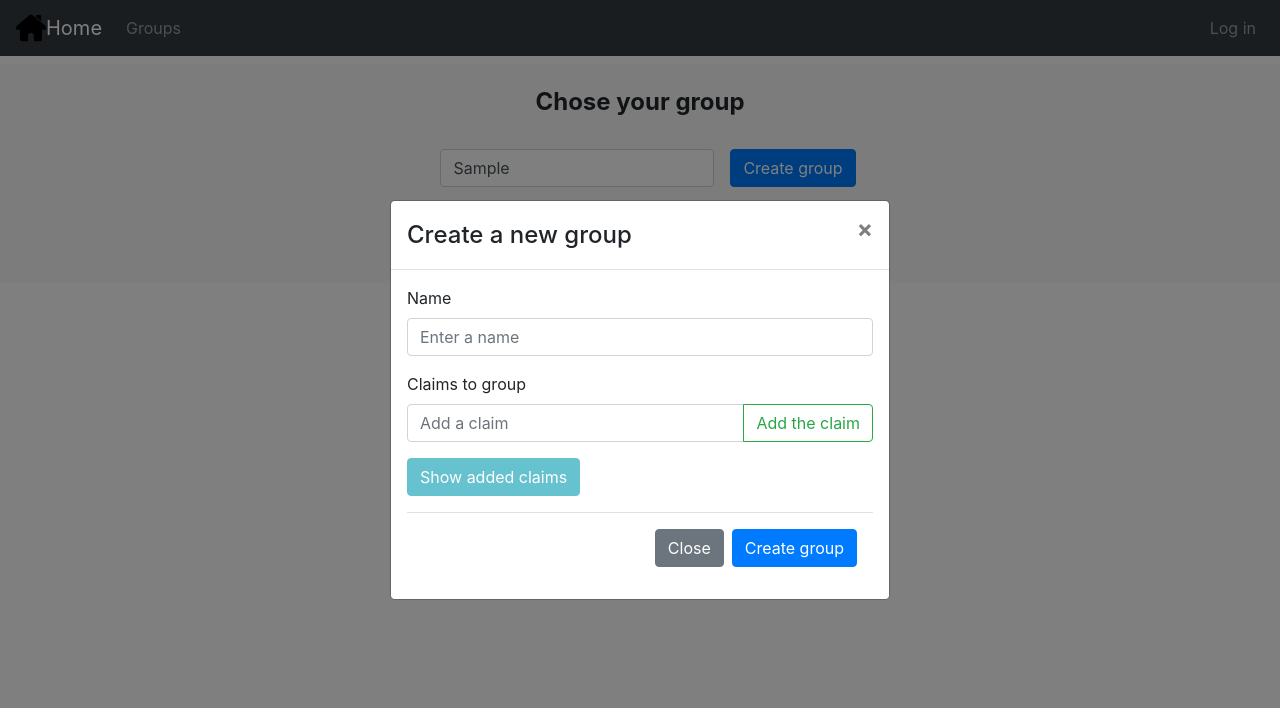
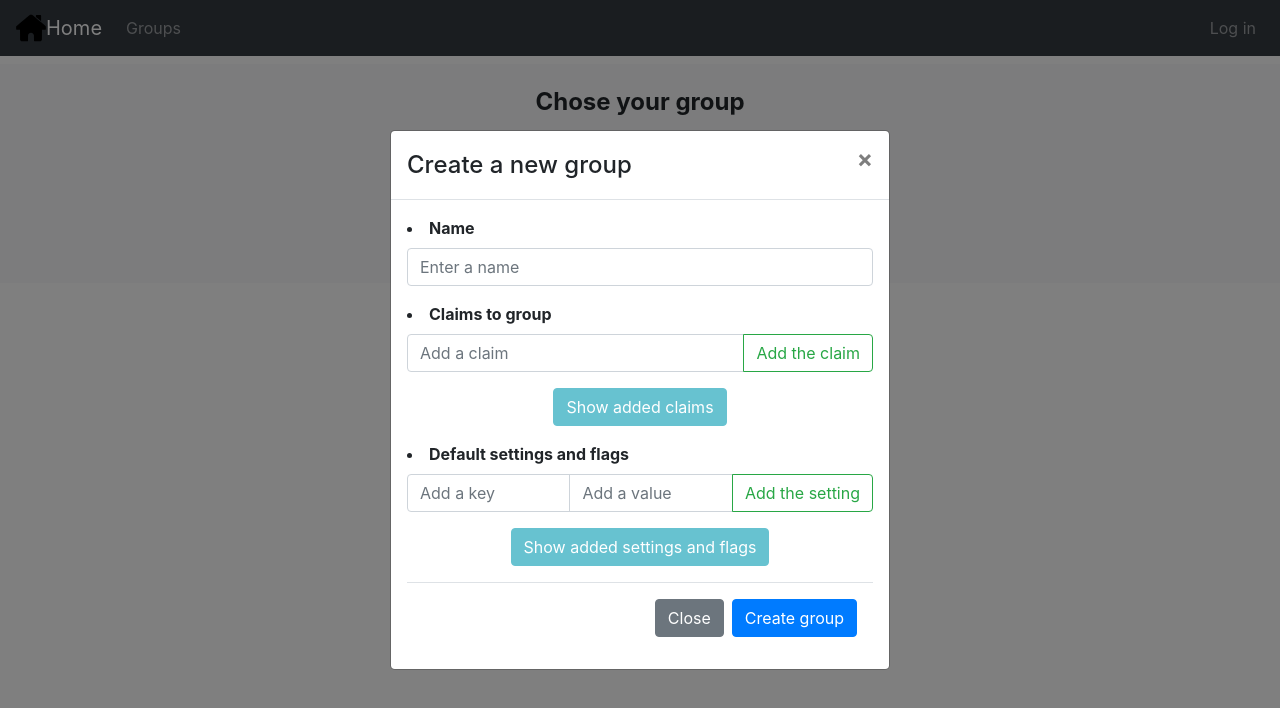
Before and after one commit to kassimii/Summer-Internship-Haufe, a React (Create React App) app in the folder frontend/: page / in a window 1280 px wide. Both pictures are taken after typing "Sample" into the empty fields and a click on the button "Create group". Shown: the top 708 px of the page. Built offline with nearby package versions, Linux system fonts and the light colour scheme.

Commit message:
Add, view and delete settings in create group modal

```diff
--- a/frontend/src/components/CreateGroupModal.js
+++ b/frontend/src/components/CreateGroupModal.js
@@ -15,6 +15,10 @@ import { store } from "../redux/store";
 export default function CreateGroupModal(props) {
   const [modalShow, setModalShow] = useState(false);
   const [currentClaim, setCurrentClaim] = useState("");
+  const [currentSetting, setCurrentSetting] = useState({
+    key: "",
+    value: "",
+  });
   const [group, setGroup] = useState({
     id: null,
     name: "",
@@ -22,13 +26,21 @@ export default function CreateGroupModal(props) {
     defaultSettings: [],
   });
 
+  // Modal display helpers
   const handleClose = () => setModalShow(false);
   const handleShow = () => setModalShow(true);
+  // Form Control helpers
   const handleClaim = () => {
     handleChange({
       target: { name: "claimToGroupMapping", value: currentClaim },
     });
     setCurrentClaim("");
+  };
+  const handleSetting = () => {
+    handleChange({
+      target: { name: "defaultSettings", value: currentSetting },
+    });
+    setCurrentSetting({ key: "", value: "" });
   };
   const deleteClaim = (event) => {
     let newMapping = group.claimToGroupMapping.filter(
@@ -37,6 +49,14 @@ export default function CreateGroupModal(props) {
     setGroup({ ...group, claimToGroupMapping: newMapping });
   };
 
+  const deleteSetting = (event) => {
+    let newSettings = group.defaultSettings.filter((setting) => {
+      return setting.key !== event.target.value;
+    });
+    setGroup({ ...group, defaultSettings: newSettings });
+  };
+
+  // Handling change to the state of the input
   function handleChange({ target }) {
     if (target.name === "name")
       setGroup({ ...group, [target.name]: target.value });
@@ -49,6 +69,7 @@ export default function CreateGroupModal(props) {
   }
 
   const handleSubmit = (event) => {
+    setGroup({ ...group, id: Math.round(Math.random() * 100) });
     event.preventDefault();
     props.createGroup(group);
     const unsubscribe = store.subscribe(() => {
@@ -56,8 +77,6 @@ export default function CreateGroupModal(props) {
       unsubscribe();
     });
   };
-
-  console.log(group);
 
   return (
     <>
@@ -78,8 +97,11 @@ export default function CreateGroupModal(props) {
         </Modal.Header>
         <Modal.Body>
           <Form onSubmit={handleSubmit}>
+            {/* ======= NAME INPUT COMPONENTS ======= */}
             <Form.Group controlId="name">
-              <Form.Label>Name</Form.Label>
+              <Form.Label className="font-weight-bold">
+                <li>Name</li>
+              </Form.Label>
               <Form.Control
                 onChange={handleChange}
                 name="name"
@@ -87,8 +109,11 @@ export default function CreateGroupModal(props) {
                 placeholder="Enter a name"
               />
             </Form.Group>
+            {/* ======= CLAIMS INPUT COMPONENTS ======= */}
             <Form.Group controlId="claimsToGroupMapping">
-              <Form.Label>Claims to group</Form.Label>
+              <Form.Label className="font-weight-bold">
+                <li>Claims to group</li>
+              </Form.Label>
               <InputGroup className="mb-3">
                 <FormControl
                   name="claimsToGroupMapping"
@@ -108,11 +133,11 @@ export default function CreateGroupModal(props) {
                 </InputGroup.Append>
               </InputGroup>
             </Form.Group>
-            <Form.Group>
+            <Form.Group className="d-flex justify-content-center">
               {group.claimToGroupMapping.length === 0 ? (
                 <OverlayTrigger
                   overlay={
-                    <Tooltip id="tooltip-disabled">No claims added yet</Tooltip>
+                    <Tooltip id="tooltip-disabled">No claims added</Tooltip>
                   }
                 >
                   <span className="d-inline-block">
@@ -152,6 +177,95 @@ export default function CreateGroupModal(props) {
                 </Dropdown>
               )}
             </Form.Group>
+            {/* ======= DEFAULT SETTINGS AND FLAGS INPUT COMPONENTS ======= */}
+            <Form.Group>
+              <Form.Label className="font-weight-bold">
+                <li>Default settings and flags</li>
+              </Form.Label>
+              <InputGroup className="mb-3">
+                <FormControl
+                  name="key"
+                  type="text"
+                  placeholder="Add a key"
+                  value={currentSetting.key}
+                  onChange={(event) =>
+                    setCurrentSetting({
+                      ...currentSetting,
+                      [event.target.name]: event.target.value,
+                    })
+                  }
+                />
+                <FormControl
+                  name="value"
+                  type="text"
+                  placeholder="Add a value"
+                  value={currentSetting.value}
+                  onChange={(event) =>
+                    setCurrentSetting({
+                      ...currentSetting,
+                      [event.target.name]: event.target.value,
+                    })
+                  }
+                />
+                <InputGroup.Append>
+                  <Button
+                    name="defaultSettings"
+                    variant="outline-success"
+                    onClick={handleSetting}
+                  >
+                    Add the setting
+                  </Button>
+                </InputGroup.Append>
+              </InputGroup>
+            </Form.Group>
+            <Form.Group className="d-flex justify-content-center">
+              {group.defaultSettings.length === 0 ? (
+                <OverlayTrigger
+                  overlay={
+                    <Tooltip id="tooltip-disabled">
+                      No settings or flags added
+                    </Tooltip>
+                  }
+                >
+                  <span className="d-inline-block">
+                    <Button
+                      disabled
+                      variant="info"
+                      style={{ pointerEvents: "none" }}
+                    >
+                      Show added settings and flags
+                    </Button>
+                  </span>
+                </OverlayTrigger>
+              ) : (
+                <Dropdown>
+                  <Dropdown.Toggle variant="info" id="dropdown-basic">
+                    Show added settings and flags
+                  </Dropdown.Toggle>
+
+                  <Dropdown.Menu>
+                    <ListGroup>
+                      {group.defaultSettings.map((setting) => (
+                        <ListGroup.Item key={setting.key} className="d-flex">
+                          <span className="p-2">
+                            {setting.key} - {setting.value}
+                          </span>
+                          <Button
+                            variant="outline-danger"
+                            className="ml-auto p-2"
+                            size="sm"
+                            value={setting.key}
+                            onClick={deleteSetting}
+                          >
+                            Delete
+                          </Button>
+                        </ListGroup.Item>
+                      ))}
+                    </ListGroup>
+                  </Dropdown.Menu>
+                </Dropdown>
+              )}
+            </Form.Group>
             <Modal.Footer>
               <Button onClick={handleClose} className="btn btn-secondary">
                 Close
--- a/frontend/src/components/GroupsList.js
+++ b/frontend/src/components/GroupsList.js
@@ -3,7 +3,6 @@ import React from "react";
 import GroupCard from "./GroupCard";
 
 const GroupsList = (props) => {
-  console.log(props.groups);
   return (
     <div className="album py-5 bg-light">
       <div className="container">
--- a/frontend/src/redux/actions/index.js
+++ b/frontend/src/redux/actions/index.js
@@ -9,7 +9,6 @@ export const getGroups = () => async (dispatch) => {
 
 export const getGroup = (id) => async (dispatch) => {
   const currentState = store.getState();
-  console.log(currentState);
   const group = currentState.groups.find((group) => group.id === id);
   await new Promise((resolve) => setTimeout(resolve, 2000));
   dispatch({ type: GET_GROUP, payload: group });
@@ -22,5 +21,5 @@ export const editGroup = (formValues) => async (dispatch) => {
 
 export const createGroup = (formValues) => async (dispatch) => {
   await new Promise((resolve) => setTimeout(resolve, 2000));
-  dispatch({ type: CREATE_GROUP, payload: { name: formValues } });
+  dispatch({ type: CREATE_GROUP, payload: formValues });
 };
--- a/frontend/src/redux/reducers/groupReducer.js
+++ b/frontend/src/redux/reducers/groupReducer.js
@@ -1,7 +1,6 @@
 import { GET_GROUP } from "../actions/types";
 
 export default (state = {}, action) => {
-  console.log(action);
   switch (action.type) {
     case GET_GROUP:
       return action.payload;
```
